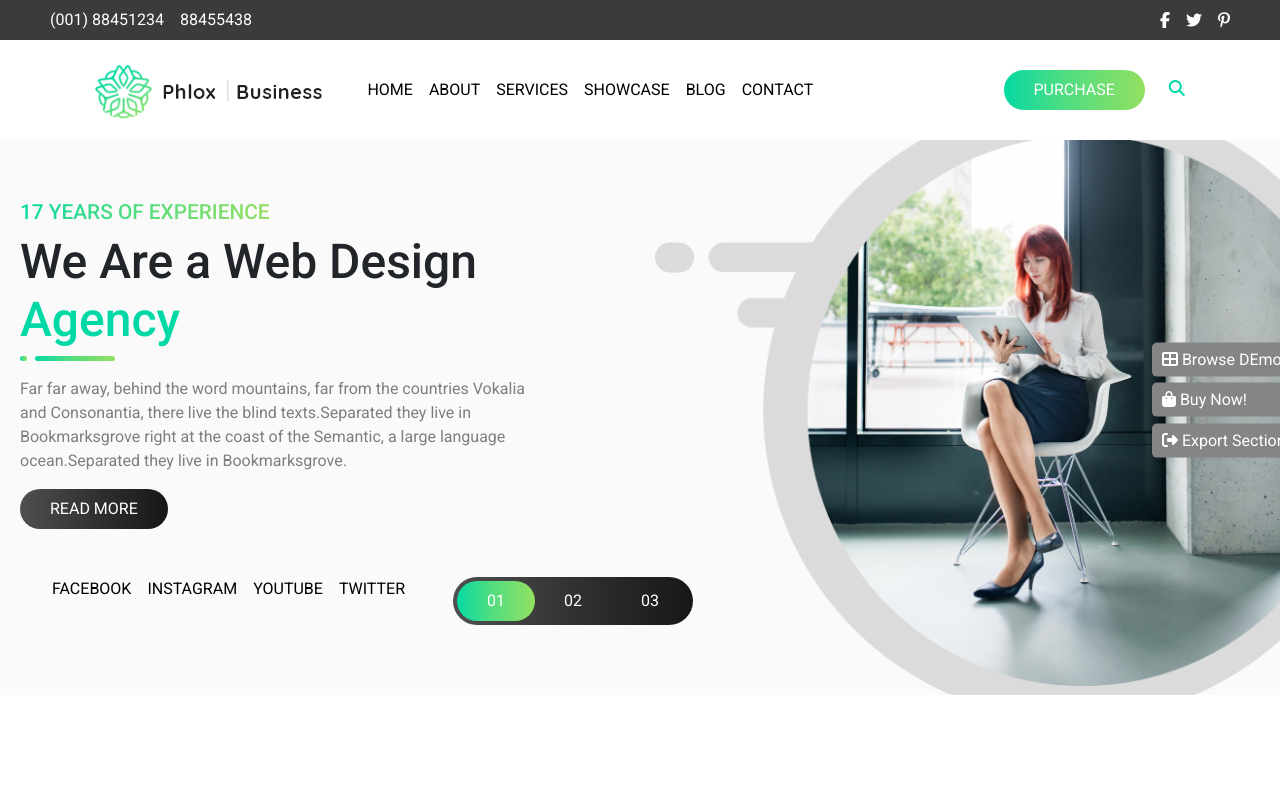
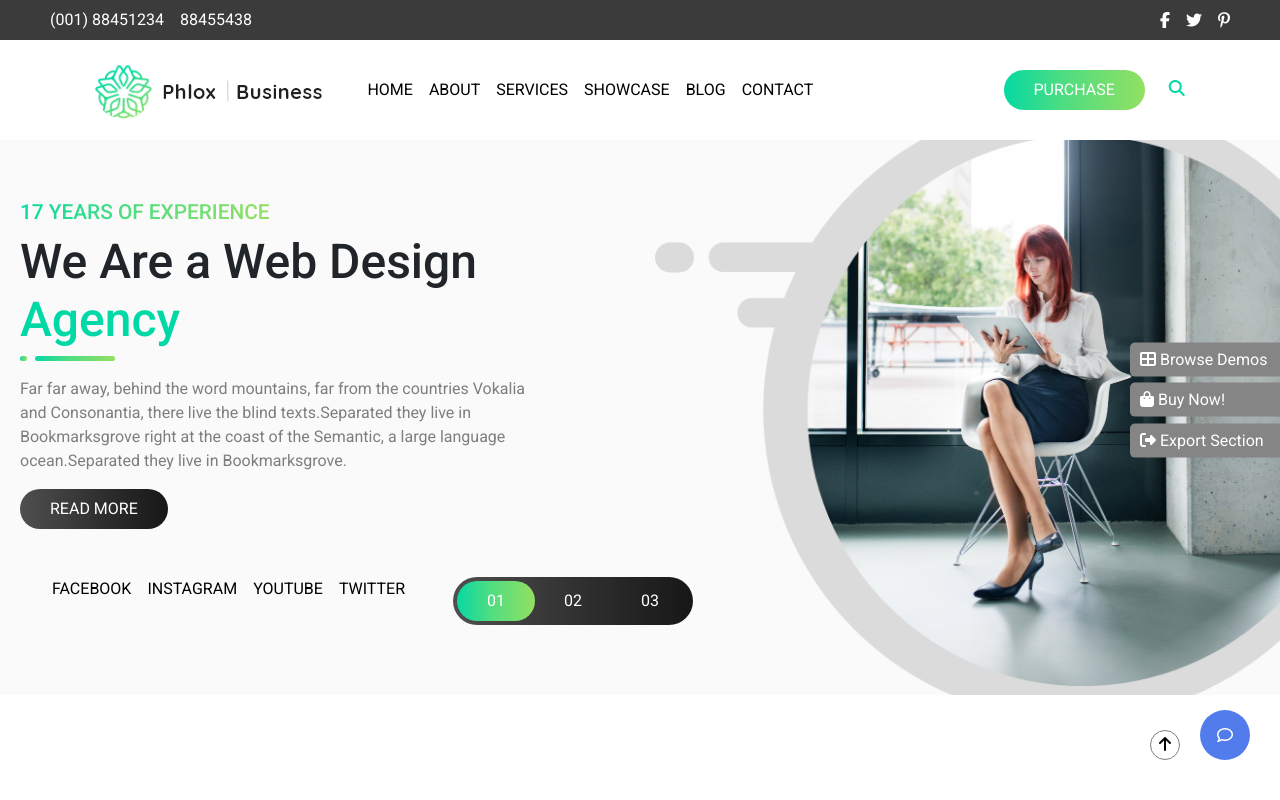
Before and after one commit to sisdream/proj-html-vuejs, a Vue app: page / in a window 1280 px wide. Shown: the top 800 px of the page. Built offline with nearby package versions, Linux system fonts and the light colour scheme.

Commit message:
fix: layout

```diff
--- a/src/components/AppFooter.vue
+++ b/src/components/AppFooter.vue
@@ -21,7 +21,7 @@ export default {
         <div class="demo-contain">
             <div class="demo-btn">
                 <i class="fa-solid fa-table-cells-large me-1"></i>
-                <span>Browse DEmos</span>
+                <span>Browse Demos</span>
             </div>
 
             <div class="demo-btn">
@@ -94,7 +94,7 @@ export default {
         </p>
         <div class="d-flex gap-3 align-items-center">
             <span class="arrow">
-                <i class="fa-solid fa-arrow-up"></i>
+                <a href="#top"><i class="fa-solid fa-arrow-up"></i></a>
             </span>
             <span class="comment">
                 <i class="fa-regular fa-comment"></i>
@@ -109,7 +109,7 @@ export default {
 
 .demo{
     position: fixed;
-    right: 0;
+    right: 0px;
     top: 50%;
     z-index: 9999;
     transform: translate(20px,-50%);
@@ -119,18 +119,21 @@ export default {
     display: flex;
     flex-direction: column;
     gap: 0.4rem;
-    transition-delay: 50ms;
 }
 
 .demo-btn{
+    width: 200px;
+    position: relative;
+    right: -30px;
     color: #fff;
     background-color: #858585;
     border-radius: 5px;
     padding: 5px 10px;
+    transition: ease-in-out .3s;
     cursor: pointer;
     &:hover{
         background-color: #527ceb;
-        transform: scale(1.1);
+        right: 0;
     }
 }
 
@@ -145,6 +148,10 @@ export default {
 
 }
 
+.map{
+    cursor: grab;
+}
+
 .copy{
     background: linear-gradient(90deg, rgba(2,0,36,1) 0%, rgba(64,64,64,1) 0%, rgba(5,5,5,1) 100%);
     height: 100px;
@@ -155,6 +162,10 @@ export default {
 }
 
 .arrow{
+    position: fixed;
+    right: 100px;
+    bottom: 5%;
+    z-index: 80;
     display: flex;
     align-items: center;
     justify-content: center;
@@ -162,11 +173,23 @@ export default {
     height: 30px;
     border-radius: 50%;
     background-color: #fff;
+    border: 1px solid #7e7e7e;
     color: #7e7e7e;
     cursor: pointer;
+    &:hover{
+        border-color: #fff;
+        background-color: #7e7e7e;
+    }
+    &:hover i{
+        color: #fff;
+    }
 }
 
 .comment{
+    position: fixed;
+    right: 30px;
+    bottom: 5%;
+    z-index: 80;
     display: flex;
     align-items: center;
     justify-content: center;
@@ -174,6 +197,10 @@ export default {
     height: 50px;
     border-radius: 50%;
     background-color: #527ceb;
+    color: #fff;
     cursor: pointer;
+    &:hover{
+        filter: brightness(1.2);
+    }
 }
 </style>
--- a/src/components/AppHeader.vue
+++ b/src/components/AppHeader.vue
@@ -49,7 +49,7 @@
 </script>
 
 <template>
- <header>
+ <header id="top">
     <section class="header-fixed">
         <div class="banda-recapiti">
             <div>
@@ -171,7 +171,7 @@ h6{
     width: 900px;
     overflow: hidden;
     position: relative;
-    animation-name: mymove;
+    animation-name: mymoves;
     animation-duration: 3s;
     img{
         width: 100%;
@@ -180,7 +180,7 @@ h6{
     }
 }
 
-@keyframes mymove {
+@keyframes mymoves {
     0%   {left: 400px;}
     100% {left: 0px;}
 }
--- a/src/components/AppMain.vue
+++ b/src/components/AppMain.vue
@@ -331,13 +331,14 @@ export default {
     box-shadow: 0px 9px 23px 4px #f1eded;
     border: 0;
     cursor: pointer;
-    p:hover{
-        color: #fff;
-    }
     &:hover{
         background: linear-gradient(90deg, rgba(6,217,163,1) 0%, rgba(79,221,129,1) 43%, rgba(147,224,97,1) 100%);
         color: #fff;
         box-shadow: 2px 3px 12px  rgba(147,224,97,1);
+    }
+
+    &:hover p{
+        color: #fff;
     }
 }
 
@@ -371,14 +372,13 @@ export default {
 }
 
 .architect:hover{
-    animation: mymove 5s;
+    animation: mymove 3s;
 }
 
 @keyframes mymove{
-    0%   {right: 400px;}
-    100% {right: 0px;}
+    0%   {left: 0px;}
+    100% {left: 20%}
 }
-
 
 .arc-color{
     width: 550px;
@@ -434,6 +434,7 @@ export default {
 .cube{
     position: relative;
     overflow: 'hidden';
+    cursor: pointer;
     img{
         width: 100%;
         border-radius: 20px;
@@ -527,14 +528,17 @@ export default {
     box-shadow: 8px 8px 8px #e8e8e8;
     border: 0;
     cursor: pointer;
+    overflow: hidden;
     img{
         width: 100%;
         border-radius: 20px;
     }
     &:hover{
         background: linear-gradient(90deg, rgba(6,217,163,1) 0%, rgba(79,221,129,1) 43%, rgba(147,224,97,1) 100%);
+        color: #fff;
+    }
+    &:hover .card-text {
         transform: scale(1.1);
-        color: #fff;
     }
 }
 
--- a/src/styles/genetal.scss
+++ b/src/styles/genetal.scss
@@ -2,6 +2,10 @@
     border: 0;
     margin: 0;
     box-sizing: border-box;
+}
+
+html{
+    scroll-behavior: smooth;
 }
 
 body{
@@ -82,6 +86,10 @@ i{
     width: 70%;
 }
 
+.input-group input{
+    border-radius: 25px;
+}
+
 .input-group input:focus{
     box-shadow: 0 0 10px .1rem #5e5c5c !important;
 }
```
